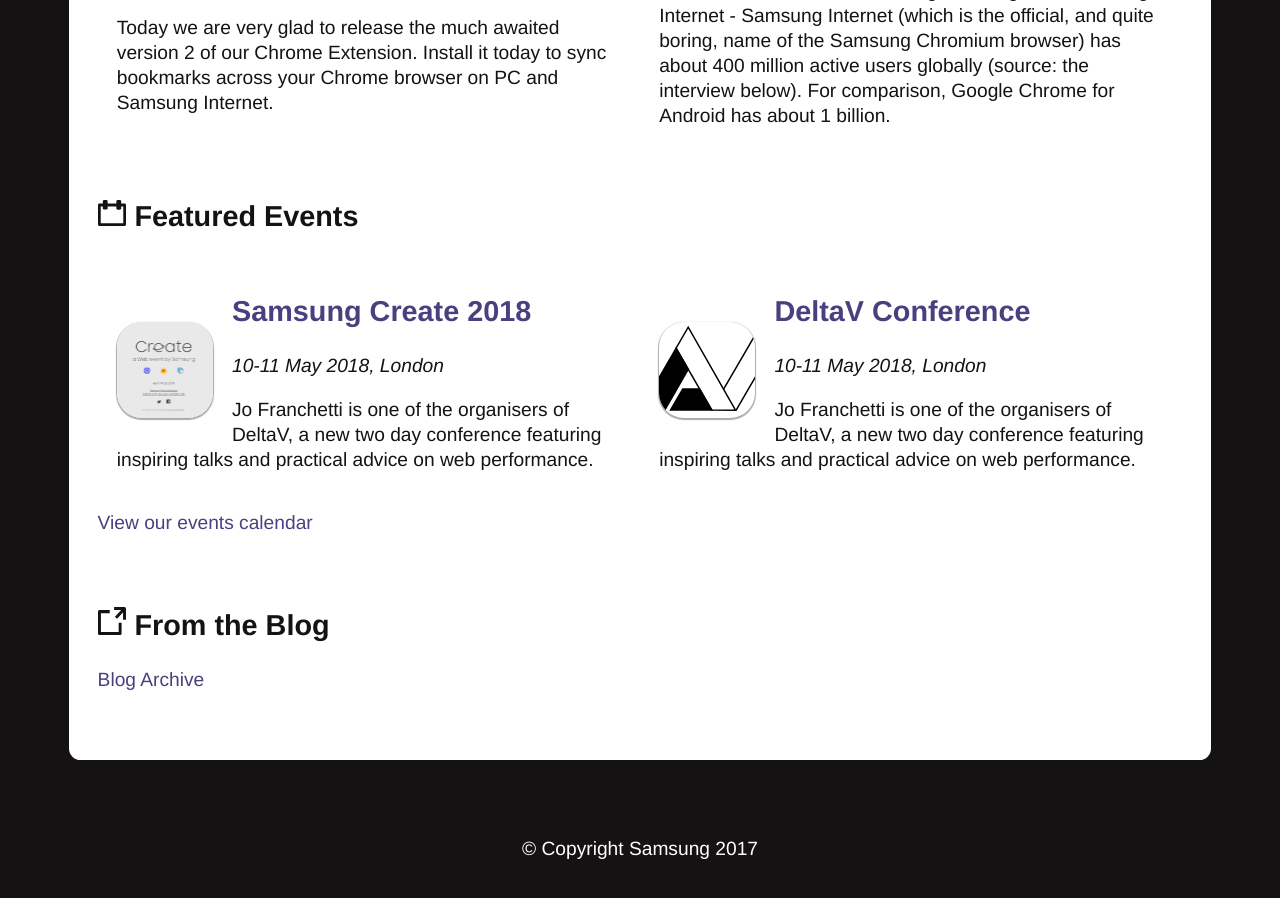
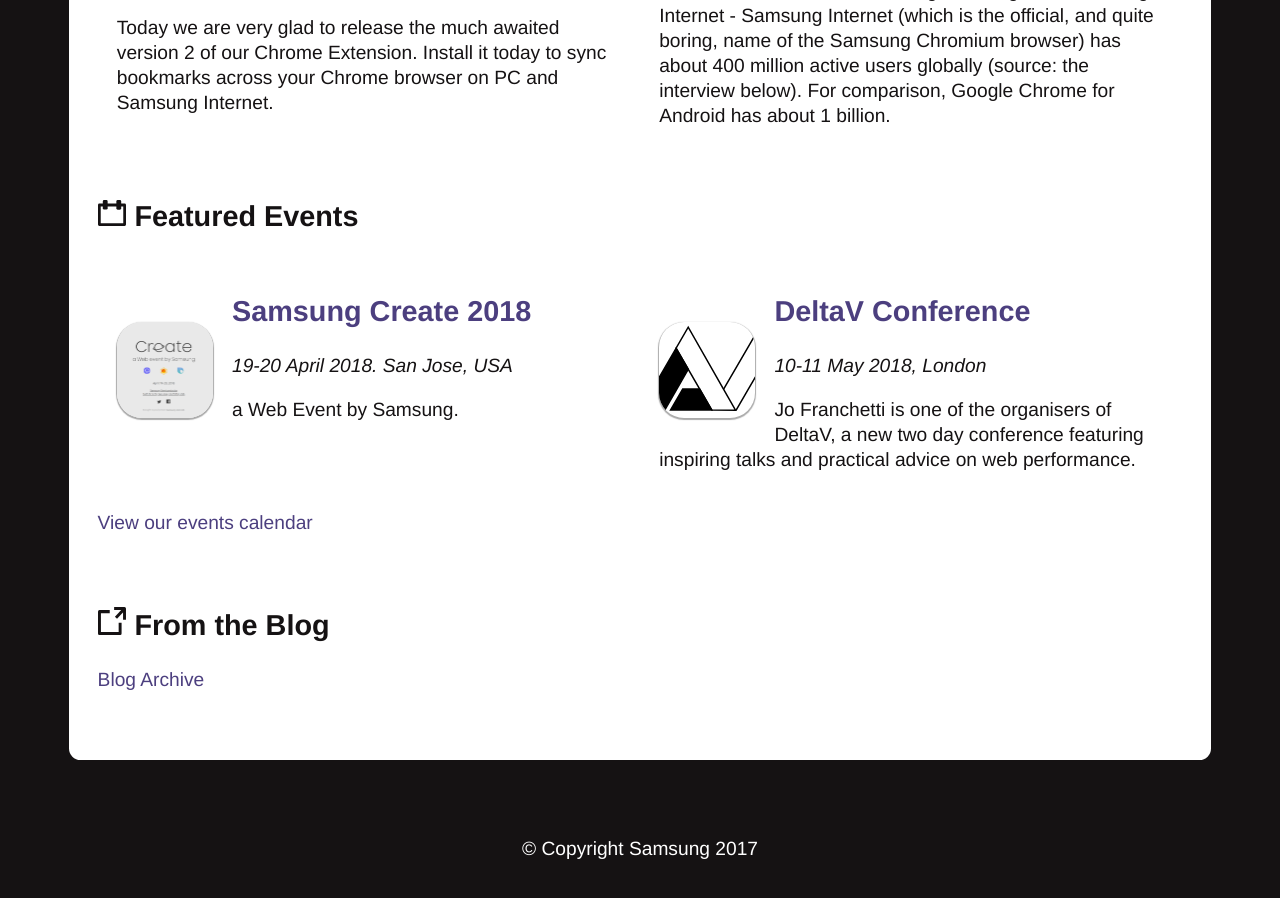
Before and after one commit to SamsungInternet/homepage-archive, a Jekyll site: the page built from index.html, in a window 1280 px wide and 900 px high, scrolled down 2152 px. Built offline with Jekyll 4.4.1, drawn with Linux system fonts in a browser that asks for light colours.

Commit message:
Fix to test in neew event

```diff
--- a/index.html
+++ b/index.html
@@ -50,8 +50,8 @@
 	<div class="norm-subSection_feed">
 		<div class="feed-item">
 			<a href="https://samsungcreate.com/"><img src="images/events/create18.png" class="feed-item_image"><h2>Samsung Create 2018</h2></a>
-			<p><em>10-11 May 2018, London</em></p>
-			<p>Jo Franchetti is one of the organisers of DeltaV, a new two day conference featuring inspiring talks and practical advice on web performance.</p>
+			<p><em>19-20 April 2018. San Jose, USA</em></p>
+			<p>a Web Event by Samsung.</p>
 		</div>
 		<div class="feed-item">
 			<a href="https://2018.deltavconf.com/"><img src="images/events/deltav.svg" class="feed-item_image"><h2>DeltaV Conference</h2></a>
```
